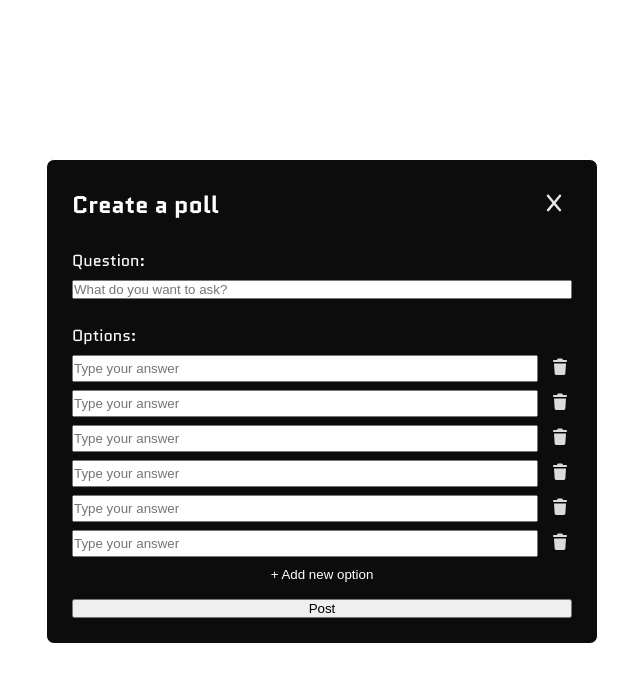
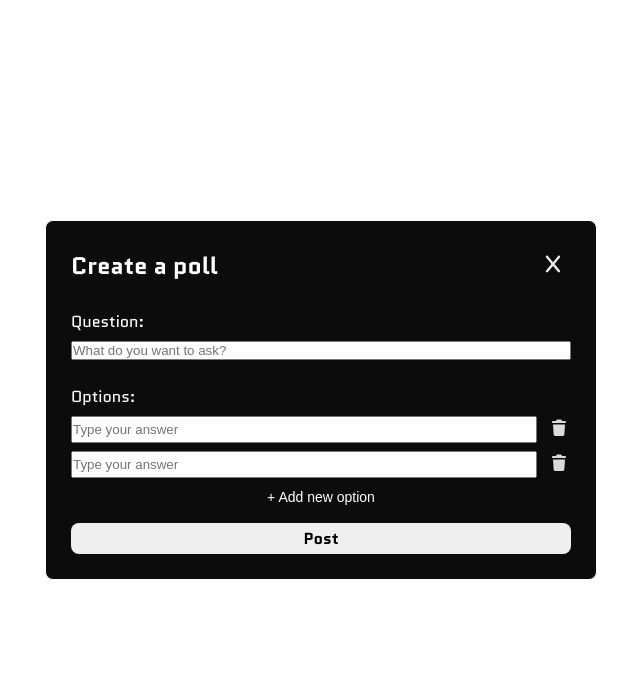
Before and after one commit to Jesse-97/Voting-System, a React (Create React App) app: page /create in a window 1280 px wide. Shown: the top 682 px of the page, without its empty margins (319-959 px from the left). Built offline with nearby package versions, Linux system fonts and the light colour scheme.

Commit message:
frontend almost finished

```diff
--- a/package.json
+++ b/package.json
@@ -11,9 +11,9 @@
     "@testing-library/react": "^16.3.0",
     "@testing-library/user-event": "^13.5.0",
     "mongoose": "^9.0.0",
-    "react": "^19.1.1",
-    "react-dom": "^19.1.1",
-    "react-router-dom": "^7.10.0",
+    "react": "^18.2.0",
+    "react-dom": "^18.2.0",
+    "react-router-dom": "^6.22.3",
     "react-scripts": "^5.0.1",
     "web-vitals": "^2.1.4"
   },
--- a/src/create.css
+++ b/src/create.css
@@ -10,7 +10,6 @@
   justify-content: center;
   align-items: center;
   z-index: 1000;
-  border: solid white 1px;
   border-radius: 8px;
 }
 
@@ -50,6 +49,31 @@
   gap: 15px;
 }
 
+.create-form .add-answer{
+  background: transparent;
+  border: none;
+  font-size: 14px;
+  gap: 6px;
+  padding: 3px;
+  transition: all 0.2s ease;
+}
+
+.create-form .post-btn {
+  font-family: inherit;
+  font-weight: bold;
+  border-radius: 8px;
+  color: solid black;
+  font-size: 16px;
+  border: none;
+  padding-top: 4px;
+  padding-bottom: 4px;
+}
+
+.create-form .post-btn:hover {
+  cursor: pointer;
+  background-color: #bbbbbb;
+}
+
 .question-label {
   display: flex;
   flex-direction: column;
--- a/src/create.js
+++ b/src/create.js
@@ -6,10 +6,6 @@ export default function Create({ onClose }) {
   const [answers, setAnswers] = useState([
     { id: 1, text: "" },
     { id: 2, text: "" },
-    { id: 3, text: "" },
-    { id: 4, text: "" },
-    { id: 5, text: "" },
-    { id: 6, text: "" },
   ]);
   return (
     <>
@@ -86,7 +82,7 @@ export default function Create({ onClose }) {
                   + Add new option
                 </button>
               </label>
-              <button type="submit">Post</button>
+              <button className="post-btn" type="submit">Post</button>
             </form>
           </div>
         </div>
```
Also changed, not shown: 1 other file (tests, documents, lock files or other folders).
